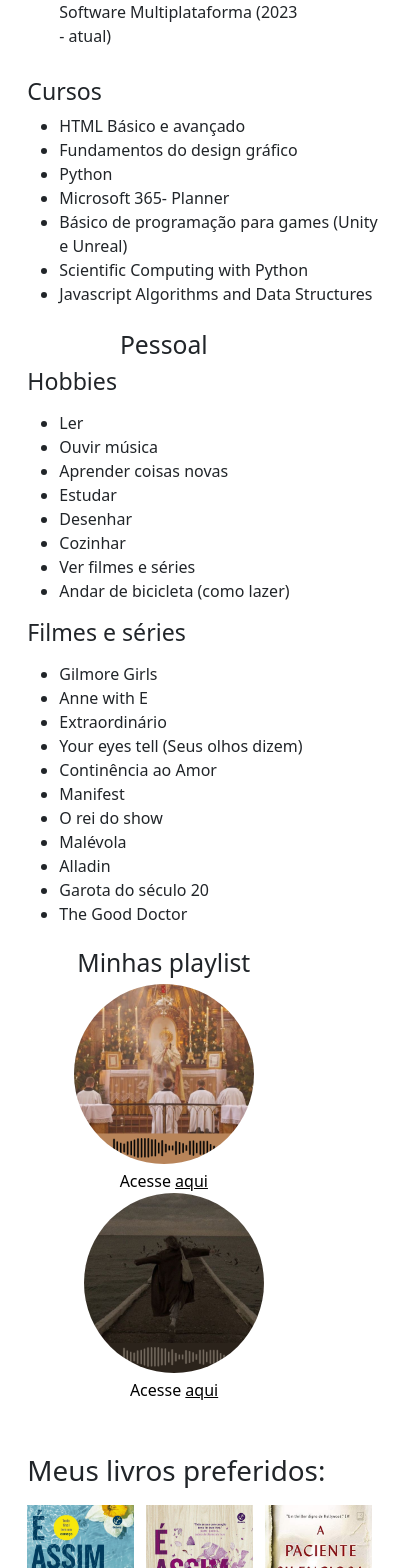
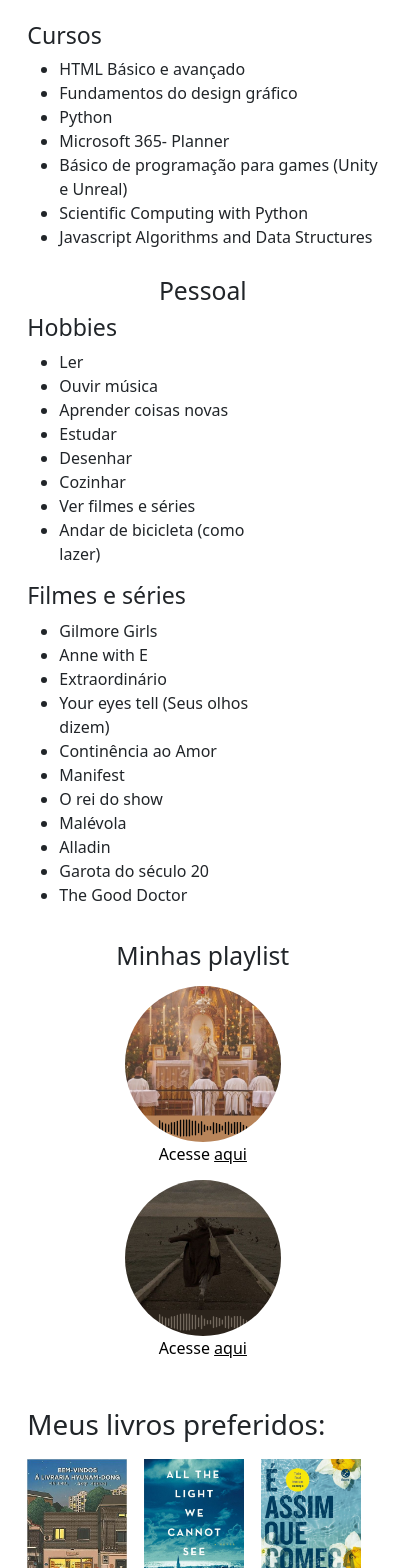
Before and after one commit to leticiacarvalho04/Portfolio, a React (Create React App) app: page /sobreMim in a window 390 px wide. Shown: the part 432-2000 px from the top of the page, 417 px wide, since content can reach past the window. Built offline with nearby package versions, Linux system fonts and the light colour scheme.

Commit message:
arrumando erros de responsividade

```diff
--- a/src/component/home/home.css
+++ b/src/component/home/home.css
@@ -133,10 +133,11 @@ h1 {
   }
 
   .quote{
+    width: 80%;
     display: flex;
     flex-wrap: wrap;
     text-align: center;
     font-size: 30px;
-    margin-left: 5%;
+    margin: 0 10%;
   }
 }
--- a/src/component/home/home.tsx
+++ b/src/component/home/home.tsx
@@ -7,7 +7,7 @@ export default function Home() {
   const [index, setIndex] = useState(0);
   const [currentWord, setCurrentWord] = useState('');
   const [isDeleting, setIsDeleting] = useState(false);
-  const words = ['apaixonada por livros', 'programadora', 'desenvolvedora', 'apaixonada por cultura'];
+  const words = ['amo ler', 'sou programadora', 'sou desenvolvedora', 'amo aprender'];
 
   useEffect(() => {
     const interval = setInterval(() => {
@@ -25,7 +25,7 @@ export default function Home() {
           setCurrentWord((prevWord) => prevWord.slice(0, -1));
         }
       }
-    }, 200);
+    }, 150);
 
     return () => clearInterval(interval);
   }, [index, currentWord, isDeleting]);
@@ -37,7 +37,7 @@ export default function Home() {
           <h1>Bem-vindo ao meu portfólio!</h1>
           <h2>Meu nome é Letícia</h2>
           <h3>
-            E eu sou <span className="palavras">{currentWord}</span>
+            E eu <span className="palavras">{currentWord}</span>
           </h3>
         </div>
         <img src="/imgs/eu.jpg" alt="Profile" className="profile-pic" />
--- a/src/component/projetos/projetos.css
+++ b/src/component/projetos/projetos.css
@@ -69,7 +69,6 @@ h1,h5{
     .card-wrapper:nth-child(3n) {
       margin-right: 0;
     }
-
     @media screen and (max-width:600px) {
       .container1,.content1, .projetos{
         display: flex;
--- a/src/component/sobremim/sobreMim.css
+++ b/src/component/sobremim/sobreMim.css
@@ -119,12 +119,28 @@ body {
 
   @media screen and (max-width:600px) {
     .container3{
+      width: 90%;
       display: flex;
       flex-wrap: wrap;
       margin: 2%;
       margin-left: 7%;
       justify-content: center;
       align-items: center;
+      overflow:hidden;
+    }
+
+    .content3{
+      width: 100%;
+    }
+
+    .escolaridade{
+      display: flex;
+      flex-wrap: wrap;
+      width: 100%;
+    }
+
+    .cursos{
+      width: 100%;
     }
 
     .pessoal{
@@ -133,7 +149,9 @@ body {
       justify-content: center;
       align-items: center;
       text-align: center;
+      width: 100%;
     }
+
     .colunas{
       display: flex;
       flex-wrap: wrap;
@@ -145,11 +163,11 @@ body {
     }
 
     .hobbies,.filmes-series{
-      width: 100vw;
+      width: 130%;
       margin-bottom: 3%;
     }
     .hobbies h3,.filmes-series h3{
-      width: 100vw;
+      width: 100%;
       margin-bottom: 4%;
     }
 
@@ -157,11 +175,11 @@ body {
       width: 100%;
       margin: 0;
       padding: 0;
-      margin-bottom: 2%;
+      margin-bottom: 5%;
     }
 
     .coluna2{
-      width: 100vw;
+      width: 100%;
       display: flex;
       flex-direction: column;
       justify-content: center;
@@ -169,24 +187,40 @@ body {
       text-align: center;
       margin: auto;
       padding: auto;
-      margin-bottom: 5%;
     }
 
     .coluna2 h2{
       width: 100vw;
     }
 
-    .coluna2 .imagens{
+    .coluna2 .imagens {
       display: flex;
-      flex-wrap: wrap;
+      flex-direction: column;
+      justify-content: center;
+      align-items: center;
+      margin: auto;
+      padding: auto;
+    }
+
+    .coluna2 .imagens .imagem-container2, .coluna2 .imagens .imagem-container {
+      display: flex;
       justify-content: center;
       align-items: center;
       text-align: center;
-      width: 100%;
+      margin: 5% 0;
+    }
+
+    .coluna2 .imagens .imagem-container2 img, .coluna2 .imagens .imagem-container img{
+      width: 40vw;
+      display: flex;
+      justify-content: center;
+      align-items: center;
+      padding: auto;
+      margin: auto;
     }
 
     .imagem-carousel {
-      width: 90%;
+      width: 85%;
     }
 
     .livros{
--- a/src/component/sobremim/sobreMim.tsx
+++ b/src/component/sobremim/sobreMim.tsx
@@ -20,7 +20,7 @@ export default function SobreMim(){
         slidesToShow: 3,
         slidesToScroll: 1,
         autoplay: true,
-        autoplaySpeed: 2000,
+        autoplaySpeed: 10000,
         afterChange: (current: number) => setCurrentSlide(current)
     };
 
```
